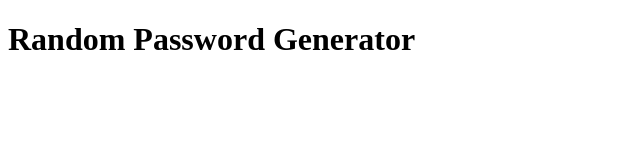
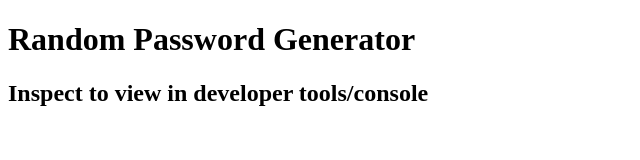
Before and after one commit to gaganProgramming/randomPasswordGenerator, a plain HTML site: page index.html in a window 1280 px wide. Shown: the whole page, without its empty margins (0-640 px from the left). Drawn offline with Linux system fonts and the light colour scheme.

Commit message:
Update index.html

```diff
--- a/index.html
+++ b/index.html
@@ -8,6 +8,7 @@
 </head>
 <body>
     <h1>Random Password Generator</h1>
+    <h2>Inspect to view in developer tools/console<h2>
     <script src="index.js"></script>
 </body>
 </html>
```
